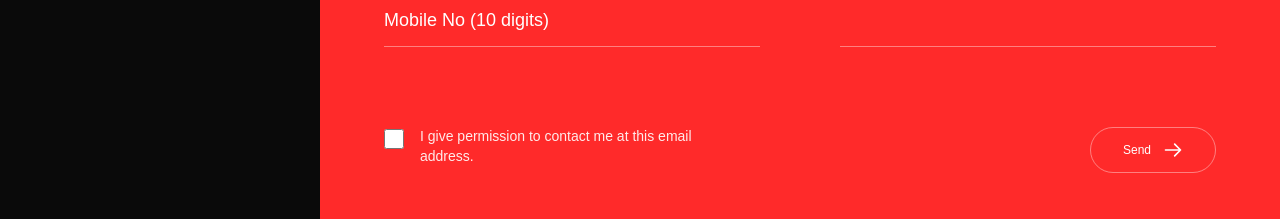
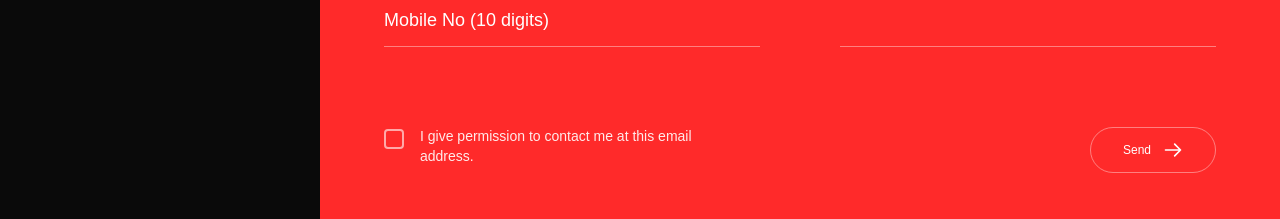
Before and after one commit to shajith23/shajith-portfolio, a React (Vite) app: page / in a window 1280 px wide. Shown: the part 9000-9219 px from the top of the page. Built offline with nearby package versions, Linux system fonts and the light colour scheme; a web font is replaced by a local one.

Commit message:
Replace native checkbox with robust React custom SVG checkbox

```diff
--- a/src/components/Contact.jsx
+++ b/src/components/Contact.jsx
@@ -172,14 +172,13 @@ const Contact = () => {
                 className="flex-1 flex items-start gap-4 text-sm text-white/90 cursor-pointer select-none"
                 onClick={() => setFormData(prev => ({ ...prev, permission: !prev.permission }))}
               >
-                <input
-                  type="checkbox"
-                  id="permission"
-                  checked={formData.permission}
-                  readOnly
-                  className="mt-0.5 w-6 h-6 md:w-5 md:h-5 rounded-sm border-white/40 bg-transparent text-white focus:ring-white focus:ring-offset-0 focus:ring-offset-transparent cursor-pointer shrink-0 pointer-events-none"
-                  style={{ accentColor:"white" }}
-                />
+                <div className={`mt-0.5 w-6 h-6 md:w-5 md:h-5 rounded-sm border-2 flex items-center justify-center shrink-0 transition-colors ${formData.permission ? 'bg-white border-white' : 'border-white/60 bg-transparent'}`}>
+                  {formData.permission && (
+                    <svg className="w-4 h-4 text-[#ff2a2a]" fill="none" stroke="currentColor" viewBox="0 0 24 24">
+                      <path strokeLinecap="round" strokeLinejoin="round" strokeWidth="3" d="M5 13l4 4L19 7" />
+                    </svg>
+                  )}
+                </div>
                 <span className="max-w-[280px] leading-snug pointer-events-none">
                   I give permission to contact me at this email address.
                 </span>
```
Also changed, not shown: public/fav1.png.
